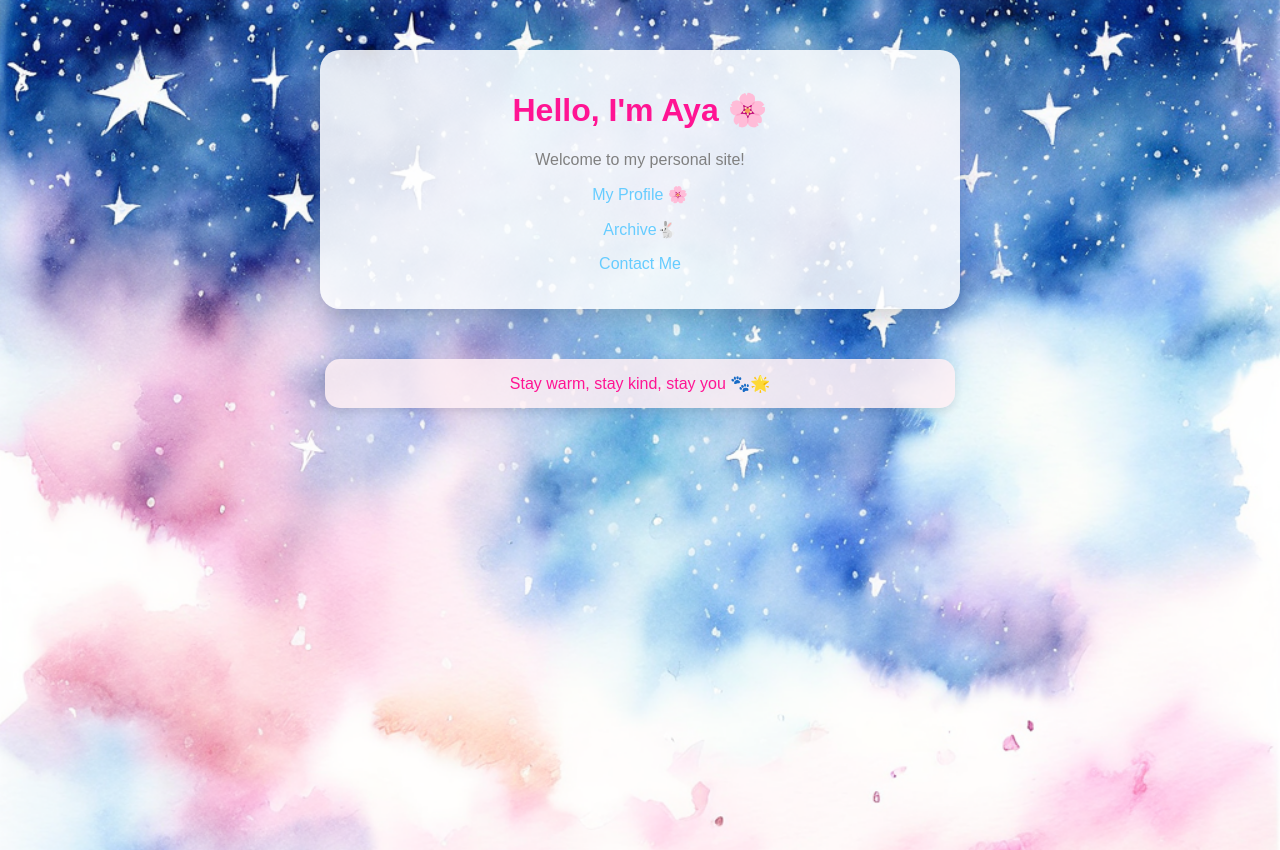
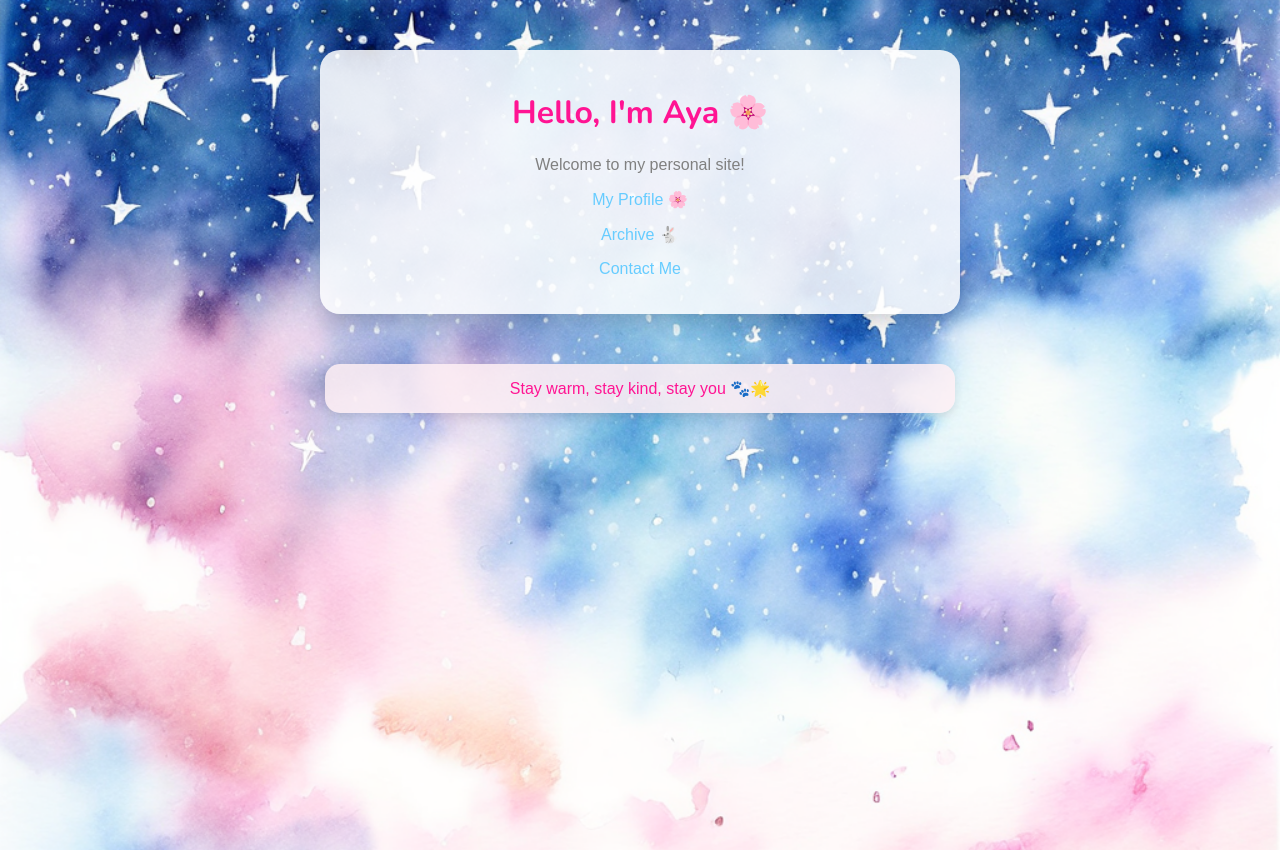
Before and after one commit to finding-aya/finding-aya.github.io, a plain HTML site: page index.html in a window 1280 px wide. Drawn offline with nearby package versions, Linux system fonts and the light colour scheme.

Commit message:
Update index.html

```diff
--- a/index.html
+++ b/index.html
@@ -4,6 +4,8 @@
   <meta charset="UTF-8">
   <meta name="viewport" content="width=device-width, initial-scale=1.0">
   <title>Finding Aya</title>
+  <!-- Google Fonts 追加 -->
+  <link href="https://fonts.googleapis.com/css2?family=Nunito:wght@700&display=swap" rel="stylesheet">
   <style>
     html, body {
       margin: 0;
@@ -16,7 +18,7 @@
       background-repeat: no-repeat;
       background-position: center;
       background-attachment: fixed;
-      font-family: Arial, sans-serif;
+      font-family: Arial, sans-serif; /* 全体はArial */
       color: deeppink;
     }
     .content {
@@ -30,6 +32,7 @@
     }
     h1 {
       color: deeppink;
+      font-family: 'Nunito', sans-serif; /* タイトルだけNunito */
     }
     p.gray {
       color: gray;
@@ -38,9 +41,8 @@
       text-decoration: none;
       color: #66ccff; /* 柔らかめな水色 */
     }
-
     a:hover {
-  text-decoration: underline; /* ホバー時に下線 */
+      text-decoration: underline;
       color: #3399ff; /* ホバー時は少し濃いめ */
     }
     .message {
@@ -60,7 +62,8 @@ a:hover {
   <div class="content">
     <h1>Hello, I'm Aya 🌸</h1>
     <p class="gray">Welcome to my personal site!</p>
-    <p><a href="profile.html">My Profile 🌸</a></p></p><a href="archive.html">Archive🐇</a></p>
+    <p><a href="profile.html">My Profile 🌸</a></p>
+    <p><a href="archive.html">Archive 🐇</a></p>
     <p><a href="https://forms.gle/tnpwehtDWfnY7hoJ7" target="_blank">Contact Me</a></p>
   </div>
 
```
Lines whose indentation alone changed are shown as unchanged.
